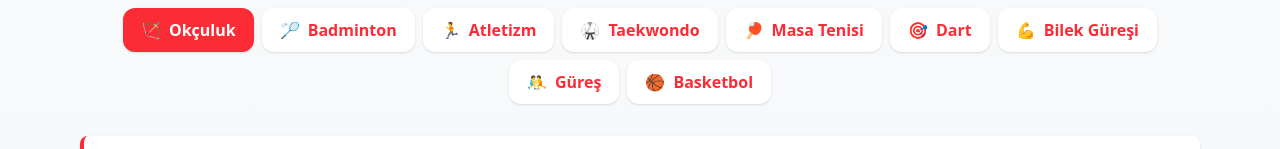
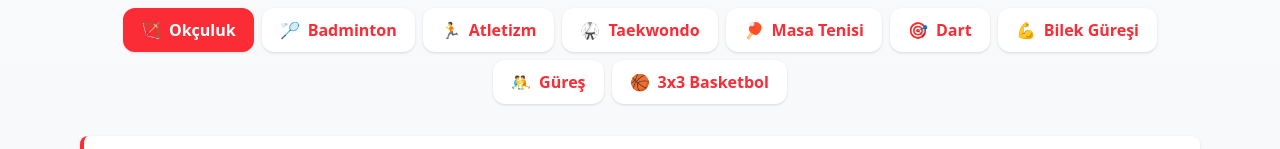
Before and after one commit to ondertalhatorpil/imamhatipsporoyunlari.com, a React (Vite) app in the folder frontend/: page /dereceye-girenler in a window 1280 px wide. Shown: the part 272-421 px from the top of the page. Built offline with nearby package versions, Linux system fonts and the light colour scheme.

Commit message:
feat: cagetory

```diff
--- a/frontend/src/pages/awards/DerecePage.jsx
+++ b/frontend/src/pages/awards/DerecePage.jsx
@@ -10,7 +10,7 @@ const sports = [
   { id: 'dart', title: 'Dart', icon: '🎯' },
   { id: 'wrestling', title: 'Bilek Güreşi', icon: '💪' },
   { id: 'gures', title: 'Güreş', icon: '🤼' },
-  { id: 'basketbol', title: 'Basketbol', icon: '🏀' },
+  { id: 'basketbol', title: '3x3 Basketbol', icon: '🏀' },
 ];
 
 const DerecePage = () => {
@@ -609,12 +609,12 @@ const getTaekwondoData = () => [
   { rank: "1", name: "", school: "KADIKÖY AHMET SANİ GEZİCİ KAİHL", category: "TAKIM GENÇ KIZ", isTeam: true, sport: "taekwondo" },
   { rank: "2", name: "", school: "ÇEKMEKÖY FATMA TALİP KAHRAMAN KAİHL", category: "TAKIM GENÇ KIZ", isTeam: true, sport: "taekwondo" },
   { rank: "3", name: "", school: "BEYKOZ BOĞAZİÇİ KAİHL", category: "TAKIM GENÇ KIZ", isTeam: true, sport: "taekwondo" },
-  { rank: "4", name: "", school: "TENZİLE ERDOĞAN KAİHL", category: "TAKIM GENÇ KIZ", isTeam: true, sport: "taekwondo" },
+  { rank: "3", name: "", school: "TENZİLE ERDOĞAN KAİHL", category: "TAKIM GENÇ KIZ", isTeam: true, sport: "taekwondo" },
 
   { rank: "1", name: "", school: "HÜRRİYET KAİHL", category: "TAKIM YILDIZ KIZ", isTeam: true, sport: "taekwondo" },
   { rank: "2", name: "", school: "BEYKOZ BOĞAZİÇİ KAİHL", category: "TAKIM YILDIZ KIZ", isTeam: true, sport: "taekwondo" },
   { rank: "3", name: "", school: "İTO BAŞAKŞEHİR AİHL", category: "TAKIM YILDIZ KIZ", isTeam: true, sport: "taekwondo" },
-  { rank: "4", name: "", school: "KAZIM KARABEKİR İHO", category: "TAKIM YILDIZ KIZ", isTeam: true, sport: "taekwondo" },
+  { rank: "3", name: "", school: "KAZIM KARABEKİR İHO", category: "TAKIM YILDIZ KIZ", isTeam: true, sport: "taekwondo" },
 
   { rank: "1", name: "", school: "SELAHADDİN EYYUBİ İHO", category: "TAKIM YILDIZ ERKEK", isTeam: true, sport: "taekwondo" },
   { rank: "2", name: "", school: "SULTANGAZİ YUNUS EMRE İHO", category: "TAKIM YILDIZ ERKEK", isTeam: true, sport: "taekwondo" },
```
